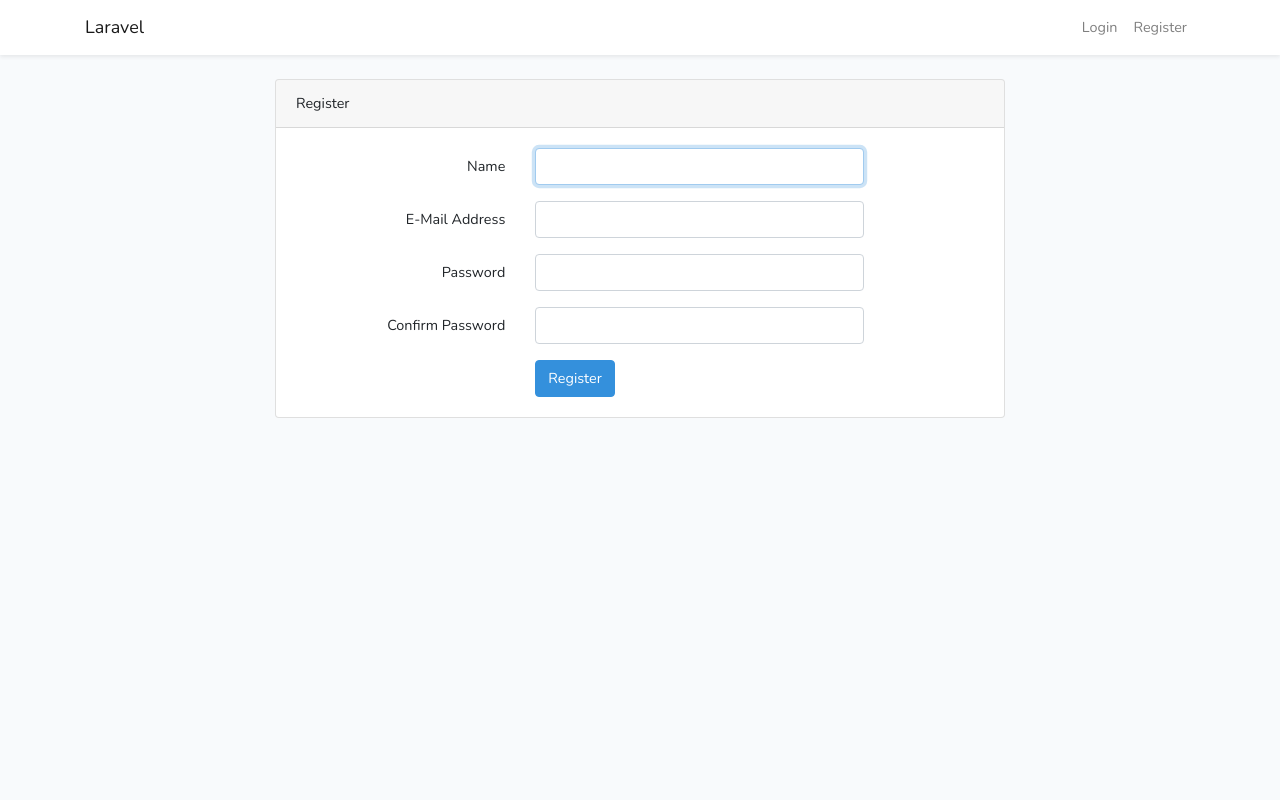
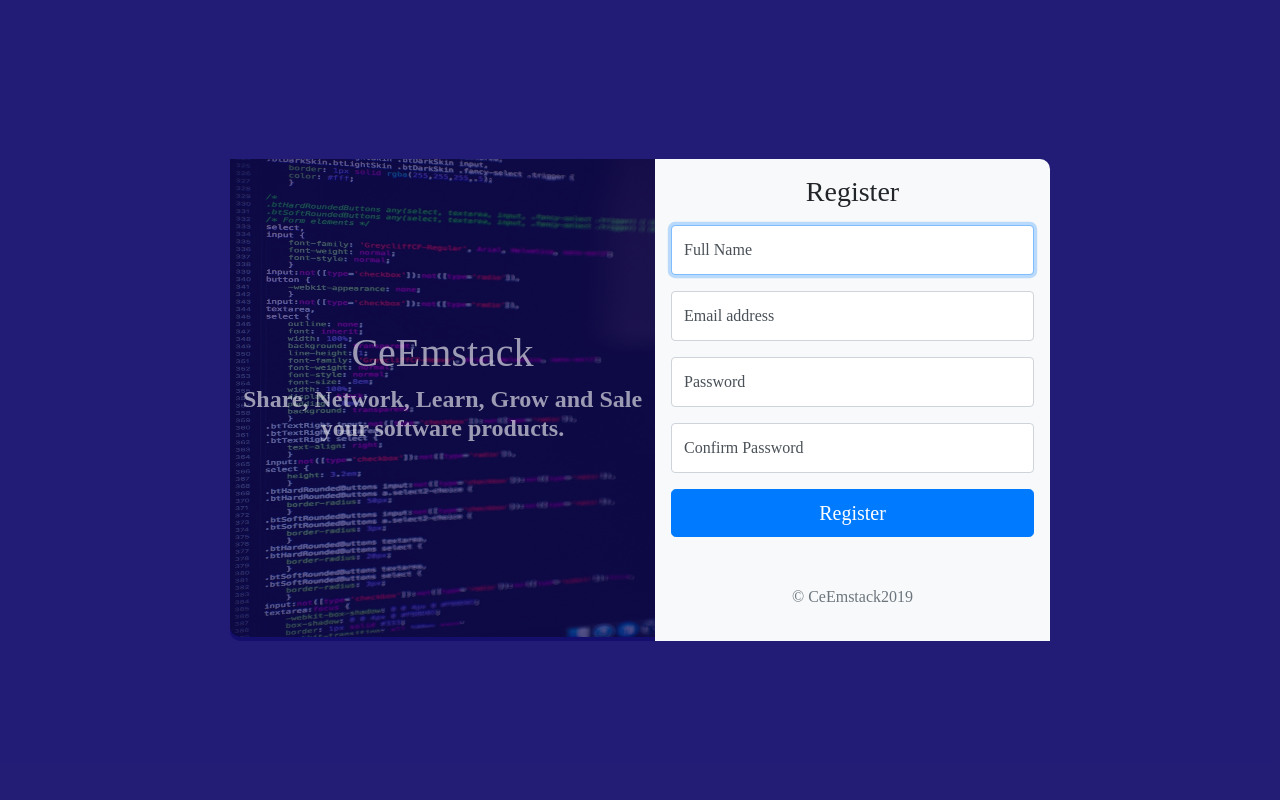
Before and after one commit to celxkodez/ceemstack, a Laravel app: page /register in a window 1280 px wide. Run offline with Laravel 8, Linux system fonts and the light colour scheme; some libraries are stand-ins or nearby versions.

Commit message:
signup done

```diff
--- a/app/Http/Controllers/Auth/RegisterController.php
+++ b/app/Http/Controllers/Auth/RegisterController.php
@@ -52,7 +52,7 @@
         return Validator::make($data, [
             'name' => ['required', 'string', 'max:255'],
             'email' => ['required', 'string', 'email', 'max:255', 'unique:users'],
-            'password' => ['required', 'string', 'min:8', 'confirmed'],
+            'password' => ['required', 'string', 'min:6', 'confirmed'],
         ]);
     }
 
--- a/resources/views/auth/register.blade.php
+++ b/resources/views/auth/register.blade.php
@@ -1,77 +1,115 @@
-@extends('layouts.app')
 
-@section('content')
-<div class="container">
-    <div class="row justify-content-center">
-        <div class="col-md-8">
-            <div class="card">
-                <div class="card-header">{{ __('Register') }}</div>
 
-                <div class="card-body">
-                    <form method="POST" action="{{ route('register') }}">
+<!doctype html>
+<html lang="{{ str_replace('_', '-', app()->getLocale()) }}">
+  <head>
+    <meta charset="utf-8">
+    <meta name="viewport" content="width=device-width, initial-scale=1, shrink-to-fit=no">
+
+    <meta name="csrf-token" content="{{ csrf_token() }}">
+
+    <title>Register | CeEmstack</title>
+
+    <!-- MAIN STYLES  -->
+    @include('portions.styles')
+
+
+
+        <style>
+            .form-signin .d-md-block img {
+                height: 478px !important;
+            }
+        </style>
+
+
+
+
+  </head>
+  <body class="text-center">
+       <div class="signin-page">
+          <div class="form-signin">
+              <div class="row">
+                <div class="col-md-6 d-md-block d-none position-relative">
+
+                  <img src="img/background/code.jpeg" alt="">
+                  <div class="position-absolute sign-in-img">
+                    <div class="overlay">
+                        <h1 class="">CeEmstack</h1>
+                        <h4 class=" font-weight-bold">
+                          Share, Network, Learn, Grow and Sale your software products.
+                        </h4>
+                    </div>
+
+                  </div>
+                </div>
+                <div class="col-12 col-md-6 ">
+                    <form class=" my-auto bg-light p-3" method="POST" action="{{ route('register') }}">
                        @csrf
+                        <h1 class="h3 mb-3 font-weight-normal">Register</h1>
+                        <div class="form-label-group ">
 
-                        <div class="form-group row">
-                            <label for="name" class="col-md-4 col-form-label text-md-right">{{ __('Name') }}</label>
-
-                            <div class="col-md-6">
-                                <input id="name" type="text" class="form-control @error('name') is-invalid @enderror" name="name" value="{{ old('name') }}" required autocomplete="name" autofocus>
+                            <input id="name" placeholder="Full Name" type="text" class="form-control @error('name') is-invalid @enderror" name="name" value="{{ old('name') }}" required autocomplete="name" autofocus>
 
                             @error('name')
                                 <span class="invalid-feedback" role="alert">
                                     <strong>{{ $message }}</strong>
                                 </span>
                             @enderror
-                            </div>
+
+                            <label for="name">Full Name</label>
                         </div>
 
-                        <div class="form-group row">
-                            <label for="email" class="col-md-4 col-form-label text-md-right">{{ __('E-Mail Address') }}</label>
-
-                            <div class="col-md-6">
-                                <input id="email" type="email" class="form-control @error('email') is-invalid @enderror" name="email" value="{{ old('email') }}" required autocomplete="email">
+                        <div class="form-label-group ">
+                            <input id="email" type="email" placeholder="Email Address" class="form-control @error('email') is-invalid @enderror" name="email" value="{{ old('email') }}" required autocomplete="email">
 
                             @error('email')
                                 <span class="invalid-feedback" role="alert">
                                     <strong>{{ $message }}</strong>
                                 </span>
                             @enderror
-                            </div>
+
+                          <label for="email">Email address</label>
                         </div>
 
-                        <div class="form-group row">
-                            <label for="password" class="col-md-4 col-form-label text-md-right">{{ __('Password') }}</label>
+                        <div class="form-label-group">
 
-                            <div class="col-md-6">
-                                <input id="password" type="password" class="form-control @error('password') is-invalid @enderror" name="password" required autocomplete="new-password">
+                            <input id="password" type="password" placeholder="Password" class="form-control @error('password') is-invalid @enderror" name="password" required autocomplete="new-password">
 
                             @error('password')
                                 <span class="invalid-feedback" role="alert">
                                     <strong>{{ $message }}</strong>
                                 </span>
                             @enderror
-                            </div>
+                            <label for="password">Password</label>
                         </div>
 
-                        <div class="form-group row">
-                            <label for="password-confirm" class="col-md-4 col-form-label text-md-right">{{ __('Confirm Password') }}</label>
+                        <div class="form-label-group">
 
-                            <div class="col-md-6">
-                                <input id="password-confirm" type="password" class="form-control" name="password_confirmation" required autocomplete="new-password">
-                            </div>
+                            <input type="password" name="password_confirmation" id="password-confirm"  class="form-control" placeholder="Confirm Password"  required >
+                            <label for="password-confirm">Confirm Password</label>
                         </div>
 
-                        <div class="form-group row mb-0">
-                            <div class="col-md-6 offset-md-4">
-                                <button type="submit" class="btn btn-primary">
-                                    {{ __('Register') }}
-                                </button>
-                            </div>
-                        </div>
+                        <!-- <div class="form-label-group">
+                          <input type="password"  name="confpassword"  id="confirm-pa-ssword" class="form-control" placeholder="Confirm Password" required>
+                          <label for="confirm-pa-ssword">Confirm Password</label>
+                        </div> -->
+                        <!-- <div class="checkbox mb-3">
+                          <label>
+                            <input type="checkbox" value="remember-me"> Remember me
+                          </label>
+                        </div> -->
+                        <button class="btn btn-lg btn-primary btn-block" type="submit">Register</button>
+                        <p class="mt-5 mb-3 text-muted">&copy; CeEmstack2019</p>
                       </form>
                 </div>
               </div>
             </div>
        </div>
-</div>
-@endsection
+
+
+
+
+        <!-- FOR THE BOOTSTRAP 4 -->
+    @include('portions.scripts')
+  </body>
+</html>
```
Also changed, not shown: resources/views/auth/login.blade.php (+11 -87 lines). Lines whose indentation alone changed are shown as unchanged.
